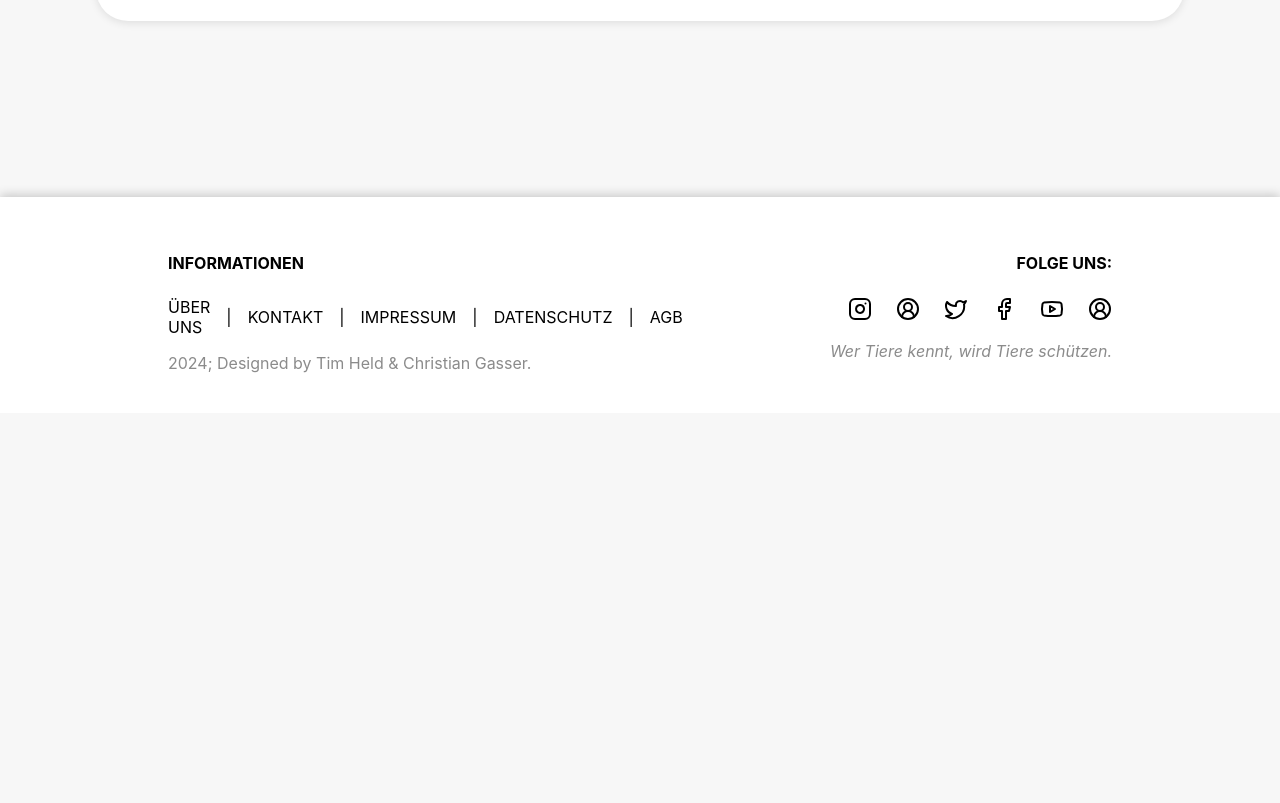
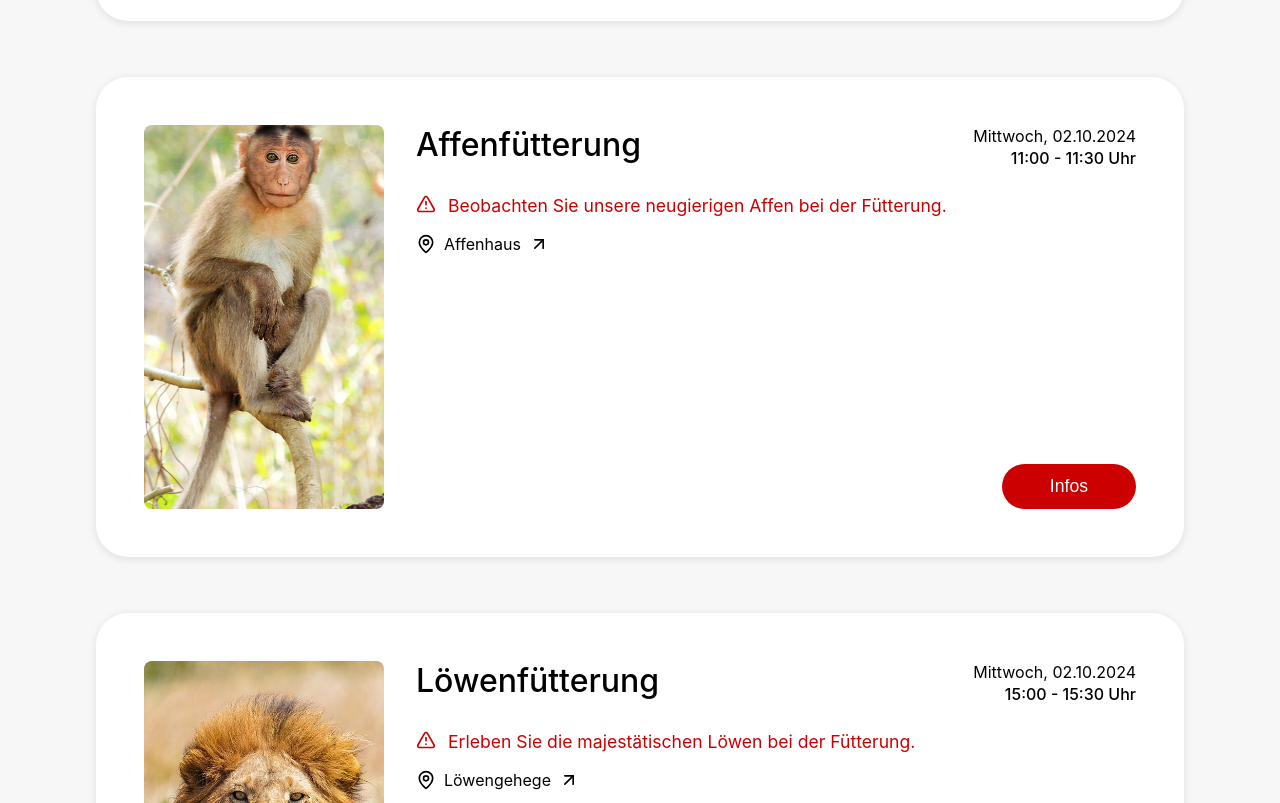
Before and after one commit to Christian-Gasser/M322-zoo-webapp, a React (Create React App) app: page /activities in a window 1280 px wide. Shown: the part 1257-2060 px from the top of the page. Before the commit the page ends 1670 px from the top, so only its background shows below. Built offline with nearby package versions, Linux system fonts and the light colour scheme; the HTML template or start-up script is replaced by a standard one.

Commit message:
Extended the animals

```diff
--- a/src/Activity_Component/Activity.jsx
+++ b/src/Activity_Component/Activity.jsx
@@ -6,6 +6,8 @@ import styles from './Activity.module.css';
 import activitiesData from './activities.json';
 import pinguinImage from '../images/pinguin.jpg';
 import elefantImage from '../images/elefant.jpg';
+import monkeyImage from '../images/monkey.jpg';
+import lionImage from '../images/loin.jpg';
 
 export default function Activity() {
     const [searchQuery, setSearchQuery] = useState('');
@@ -21,6 +23,10 @@ export default function Activity() {
                 return pinguinImage;
             case 2:
                 return elefantImage;
+            case 3:
+                return monkeyImage;
+            case 4:
+                return lionImage;
             default:
                 return null;
         }
@@ -84,7 +90,10 @@ export default function Activity() {
                                 <div className={styles.locationInfo}>
                                     <MapPin className={styles.locationIcon} />
                                     <p>{activity.location}</p>
-                                    <ArrowUpRight className={styles.externalLinkIcon} />
+                                    <ArrowUpRight
+                                        className={styles.externalLinkIcon}
+                                        onClick={() => navigate(`/map?location=${encodeURIComponent(activity.location)}`)}
+                                    />
                                 </div>
                                 <button
                                     className={styles.infoButton}
--- a/src/Activity_Component/Activity.module.css
+++ b/src/Activity_Component/Activity.module.css
@@ -187,6 +187,10 @@
     flex-shrink: 0;
 }
 
+.externalLinkIcon {
+    cursor: pointer;
+}
+
 @media (max-width: 1200px) {
     .cardTitle {
         font-size: 2rem;
--- a/src/Activity_Component/activities.json
+++ b/src/Activity_Component/activities.json
@@ -45,6 +45,52 @@
                     "answer": "Nein, die Präsentation ist für alle Altersgruppen geeignet."
                 }
             ]
+        },
+        {
+            "id": 3,
+            "title": "Affenfütterung",
+            "description": "Beobachten Sie unsere neugierigen Affen bei der Fütterung.",
+            "location": "Affenhaus",
+            "date": "Mittwoch, 02.10.2024",
+            "timeStart": "11:00",
+            "timeEnd": "11:30",
+            "rating": {
+                "stars": 4.3,
+                "raters": 35
+            },
+            "faq": [
+                {
+                    "question": "Was erwartet mich bei der Affenfütterung?",
+                    "answer": "Bei der Fütterung können Sie beobachten, wie unsere Affen ihre Nahrung suchen und verarbeiten. Die Tierpfleger erklären dabei interessante Details über das Verhalten der Affen."
+                },
+                {
+                    "question": "Können Kinder teilnehmen?",
+                    "answer": "Ja, die Fütterung ist für alle Altersgruppen geeignet."
+                }
+            ]
+        },
+        {
+            "id": 4,
+            "title": "Löwenfütterung",
+            "description": "Erleben Sie die majestätischen Löwen bei der Fütterung.",
+            "location": "Löwengehege",
+            "date": "Mittwoch, 02.10.2024",
+            "timeStart": "15:00",
+            "timeEnd": "15:30",
+            "rating": {
+                "stars": 4.7,
+                "raters": 50
+            },
+            "faq": [
+                {
+                    "question": "Ist die Löwenfütterung gefährlich?",
+                    "answer": "Nein, die Fütterung findet hinter sicheren Absperrungen statt und ist völlig ungefährlich."
+                },
+                {
+                    "question": "Wie nah kann man den Löwen kommen?",
+                    "answer": "Sie können die Löwen aus sicherer Entfernung hinter Glas beobachten."
+                }
+            ]
         }
     ]
 }
--- a/src/Details_Component/Details.jsx
+++ b/src/Details_Component/Details.jsx
@@ -8,6 +8,8 @@ import styles from './Details.module.css';
 import activitiesData from '../Activity_Component/activities.json';
 import pinguinImage from '../images/pinguin.jpg';
 import elefantImage from '../images/elefant.jpg';
+import monkeyImage from '../images/monkey.jpg';
+import lionImage from '../images/loin.jpg';
 
 const activities = activitiesData.activities;
 
@@ -26,6 +28,10 @@ export default function Details() {
                 return pinguinImage;
             case 2:
                 return elefantImage;
+            case 3:
+                return monkeyImage;
+            case 4:
+                return lionImage;
             default:
                 return null;
         }
--- a/src/Map_Component/LeafletStyles.css
+++ b/src/Map_Component/LeafletStyles.css
@@ -157,6 +157,24 @@
   width: 4px;
 }
 
+@keyframes bounce {
+    0%, 100% {
+        transform: translateY(0);
+    }
+    50% {
+        transform: translateY(-15px);
+    }
+}
+
+.selected-marker {
+    animation: bounce 1s infinite ease-in-out;
+}
+
+@keyframes shadowBounce {
+    0%, 100% { transform: translateY(0) scale(1); }
+    50% { transform: translateY(-8px) scale(0.9); }
+}
+
 .leaflet-popup-content::-webkit-scrollbar-track {
   background: #f1f1f1;
   border-radius: 2px;
--- a/src/Map_Component/Map.jsx
+++ b/src/Map_Component/Map.jsx
@@ -1,4 +1,5 @@
-import React, { useState } from 'react';
+import React, { useState, useEffect } from 'react';
+import { useLocation } from 'react-router-dom';
 import { MapContainer, TileLayer, Marker, Popup } from 'react-leaflet';
 import styles from './Map.module.css';
 import 'leaflet/dist/leaflet.css';
@@ -15,10 +16,35 @@ L.Icon.Default.mergeOptions({
 });
 
 export default function Map() {
+    const location = useLocation();
     const [selectedCategory, setSelectedCategory] = useState(null);
     const [isDropdownOpen, setIsDropdownOpen] = useState(false);
+    const [selectedLocation, setSelectedLocation] = useState(null);
+    const [mapCenter, setMapCenter] = useState([47.386506, 8.575515]);
+    const [mapZoom, setMapZoom] = useState(16);
 
-    const zooPosition = [47.386506, 8.575515];
+    useEffect(() => {
+        const queryParams = new URLSearchParams(location.search);
+        const locationName = queryParams.get('location');
+
+        if (locationName) {
+            // Find the location in all categories
+            for (const category of Object.values(locations)) {
+                const foundLocation = category.find(loc => loc.name === locationName);
+                if (foundLocation) {
+                    setSelectedLocation(foundLocation);
+                    setMapCenter(foundLocation.position);
+                    setMapZoom(18);
+                    // Find which category this location belongs to
+                    const categoryName = Object.keys(locations).find(key =>
+                        locations[key].includes(foundLocation)
+                    );
+                    setSelectedCategory(categoryName);
+                    break;
+                }
+            }
+        }
+    }, [location]);
 
     const handleCategorySelect = (category) => {
         setSelectedCategory(category);
@@ -54,10 +80,11 @@ export default function Map() {
             </div>
             <div className={styles.mapContainer}>
                 <MapContainer
-                    center={zooPosition}
-                    zoom={16}
+                    center={mapCenter}
+                    zoom={mapZoom}
                     scrollWheelZoom={true}
                     maxZoom={20}
+                    key={`${mapCenter[0]}-${mapCenter[1]}-${mapZoom}`}
                 >
                     <TileLayer
                         attribution='&copy; <a href="https://www.openstreetmap.org/copyright">OpenStreetMap</a> contributors'
@@ -65,6 +92,35 @@ export default function Map() {
                         maxZoom={20}
                         maxNativeZoom={19}
                     />
+                    {selectedLocation && (
+                        <Marker
+                            position={selectedLocation.position}
+                            icon={new L.Icon({
+                                iconUrl: require('leaflet/dist/images/marker-icon.png'),
+                                iconRetinaUrl: require('leaflet/dist/images/marker-icon-2x.png'),
+                                shadowUrl: require('leaflet/dist/images/marker-shadow.png'),
+                                iconSize: [25, 41],
+                                iconAnchor: [12, 41],
+                                popupAnchor: [1, -34],
+                                shadowSize: [41, 41],
+                                className: 'selected-marker'
+                            })}
+                            eventHandlers={{
+                                add: (e) => {
+                                    const marker = e.target;
+                                    const icon = marker.getElement();
+                                    if (icon) {
+                                        icon.style.filter = 'hue-rotate(120deg)'; // This will make the marker green
+                                        icon.classList.add('selected-marker');
+                                    }
+                                }
+                            }}
+                        >
+                            <Popup>
+                                {selectedLocation.name}
+                            </Popup>
+                        </Marker>
+                    )}
                     {selectedCategory && locations[selectedCategory].map((location, index) => (
                         <Marker
                             key={index}
--- a/src/Map_Component/Map.module.css
+++ b/src/Map_Component/Map.module.css
@@ -91,3 +91,70 @@ html, body {
     border-radius: 1rem;
     overflow: hidden;
 }
+
+/* Animated marker styles */
+.leaflet-marker-icon.highlighted {
+    animation: bounce 0.5s ease 3 !important;
+    filter: hue-rotate(90deg) saturate(3) !important;
+    z-index: 9999 !important;
+}
+
+@keyframes bounce {
+    0%, 100% { transform: translateY(0); }
+    50% { transform: translateY(-20px); }
+}
+
+.leaflet-marker-shadow.highlighted {
+    animation: shadowBounce 0.5s ease 3 !important;
+}
+
+@keyframes shadowBounce {
+    0%, 100% { transform: scale(1); opacity: 1; }
+    50% { transform: scale(0.8); opacity: 0.5; }
+}
+/* Animated marker styles */
+.leaflet-marker-icon.highlighted {
+    animation: hop 0.5s ease 3;
+    filter: hue-rotate(120deg) saturate(3);
+}
+
+@keyframes hop {
+    0%, 100% { transform: translateY(0); }
+    50% { transform: translateY(-20px); }
+}
+
+.leaflet-marker-shadow.highlighted {
+    animation: hop-shadow 0.5s ease 3;
+}
+
+@keyframes hop-shadow {
+    0%, 100% { transform: scale(1); opacity: 1; }
+    50% { transform: scale(0.8); opacity: 0.5; }
+}
+/* Custom marker animations */
+@keyframes hop {
+    0%, 100% { transform: translateY(0) rotate(0deg); }
+    30% { transform: translateY(-20px) rotate(-5deg); }
+    70% { transform: translateY(-20px) rotate(5deg); }
+}
+
+.leaflet-marker-icon.highlighted-marker {
+    animation: hop 0.5s ease-in-out 3 !important;
+    filter: hue-rotate(90deg) saturate(2) !important;
+    transform-origin: bottom center;
+    z-index: 1000 !important;
+}
+
+.leaflet-marker-shadow.highlighted-marker {
+    animation: hopShadow 0.5s ease-in-out 3 !important;
+    opacity: 0.7 !important;
+}
+
+@keyframes hopShadow {
+    0%, 100% { transform: scale(1); opacity: 0.7; }
+    50% { transform: scale(0.9); opacity: 0.4; }
+}
+
+.leaflet-marker-icon:not(.highlighted-marker) {
+    filter: grayscale(0.8) opacity(0.9);
+}
```
Also changed, not shown: src/images/loin.jpg (added), src/images/monkey.jpg (added).
